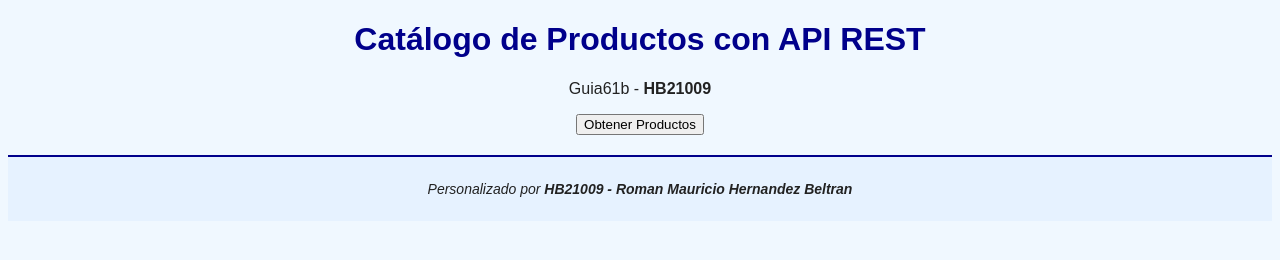
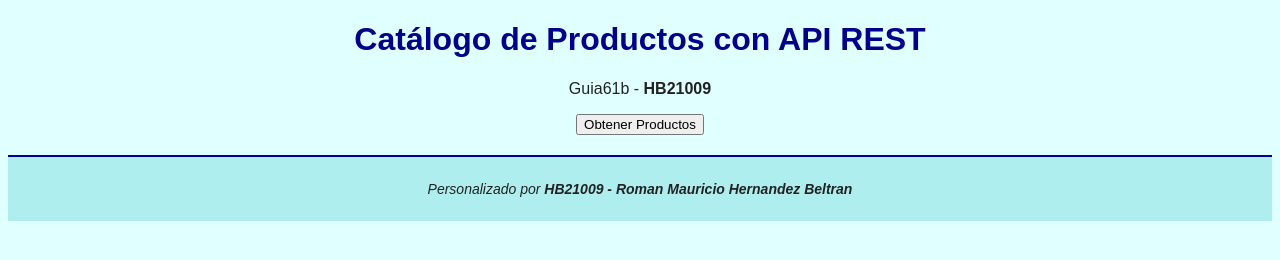
Before and after one commit to David-0717/ot18005-apirest, a plain HTML site: page index.html in a window 1280 px wide. Drawn offline with Linux system fonts and the light colour scheme.

Commit message:
Change background colors in estilo.css
Updated background colors for body, footer, and table header.

```diff
--- a/estilo.css
+++ b/estilo.css
@@ -1,7 +1,7 @@
 /* estilos básicos */
 body {
     font-family: Arial, sans-serif;
-    background-color: #f0f8ff;
+    background-color: #E0FFFF;
     color: #222;
     text-align: center;
 }
@@ -13,7 +13,7 @@ h1 {
 footer {
     margin-top: 20px;
     padding: 10px;
-    background-color: #e6f2ff;
+    background-color: #AFEEEE;
     border-top: 2px solid darkblue;
     font-size: 14px;
     font-style: italic;
@@ -33,7 +33,7 @@ table {
 }
 
 table th {
-    background-color: #d9eaff;
+    background-color: #556B2F;
     padding: 5px;
 }
 
```
